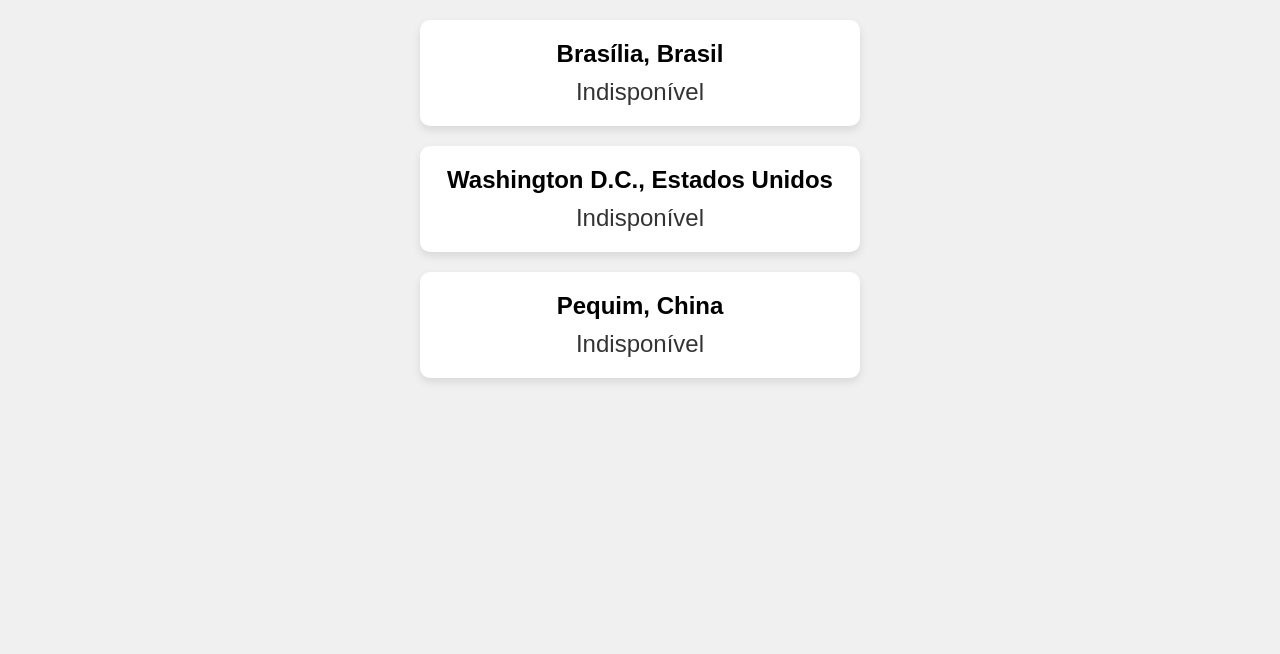
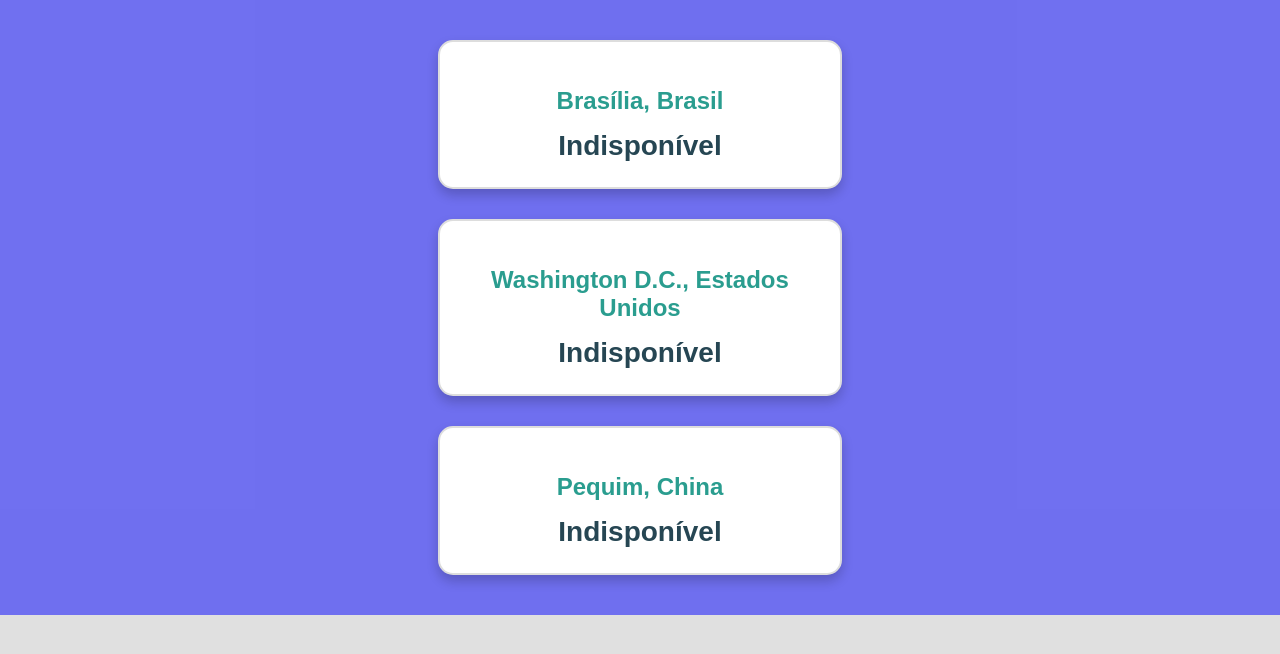
Before and after one commit to GmFer99/worldclock2, a plain HTML site: page index.html in a window 1280 px wide. Drawn offline with Linux system fonts and the light colour scheme; no server answers.

Commit message:
Changed the colors a bit

```diff
--- a/style.css
+++ b/style.css
@@ -1,8 +1,8 @@
 body, html {
     margin: 0;
     padding: 0;
-    font-family: Arial, sans-serif;
-    background-color: #f0f0f0;
+    font-family: 'Arial', sans-serif;
+    background-color: #e0e0e0;
     text-align: center;
 }
 
@@ -10,25 +10,33 @@ body, html {
     display: flex;
     flex-direction: column;
     align-items: center;
-    gap: 20px;
-    padding: 20px;
+    gap: 30px;
+    padding: 40px;
 }
 
 .clock {
     background-color: #ffffff;
-    border-radius: 10px;
-    box-shadow: 0 4px 8px rgba(0, 0, 0, 0.1);
-    width: 80%;
-    max-width: 400px;
-    padding: 20px;
+    border-radius: 15px;
+    box-shadow: 0 6px 12px rgba(0, 0, 0, 0.2);
+    width: 90%;
+    max-width: 350px;
+    padding: 25px;
+    color: #444444;
+    border: 2px solid #dddddd;
 }
 
 .clock h2 {
-    margin: 0 0 10px 0;
+    color: #2a9d8f; /* Teal color */
+    margin-bottom: 15px;
 }
 
 .clock p {
+    font-size: 28px;
+    color: #264653; /* Dark blue color */
     margin: 0;
-    font-size: 24px;
-    color: #333;
+    font-weight: bold;
 }
+
+body {
+    background-color: #0000ff80; /* Sandy brown background */
+}
```
